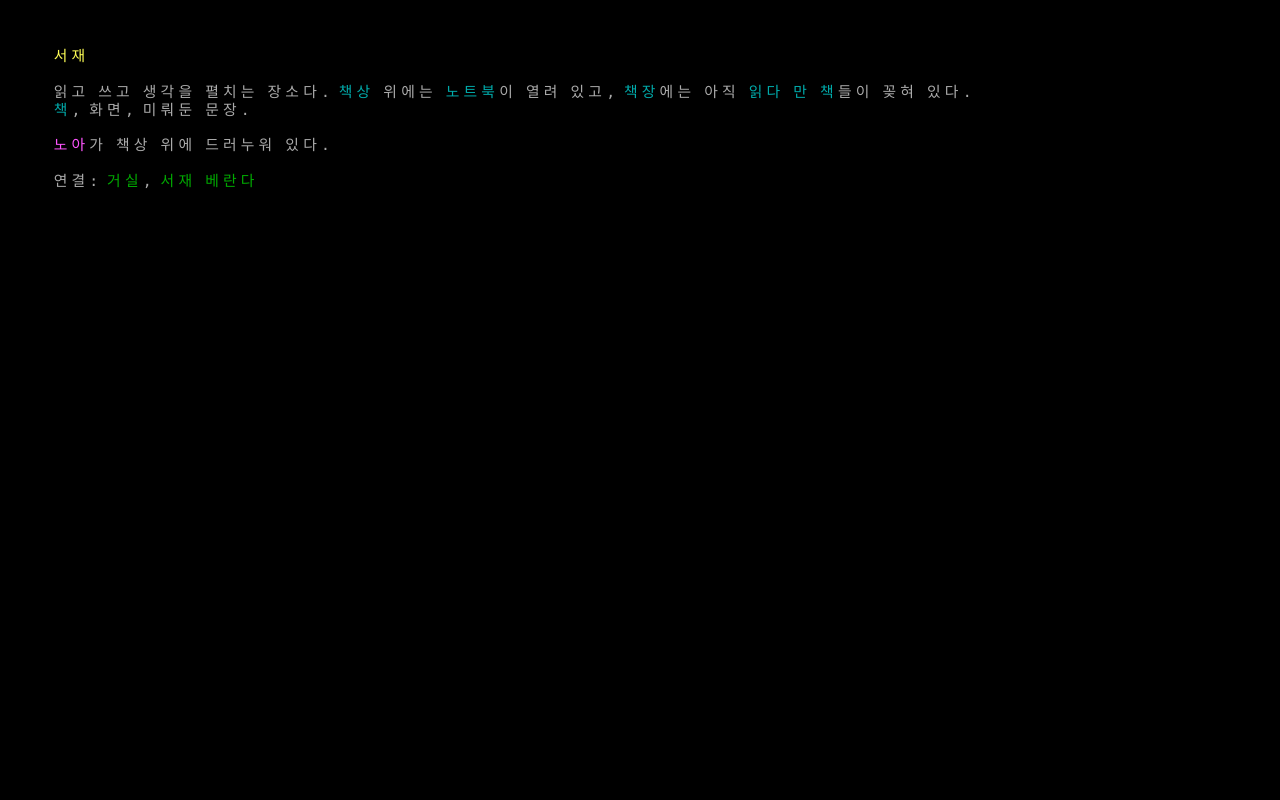
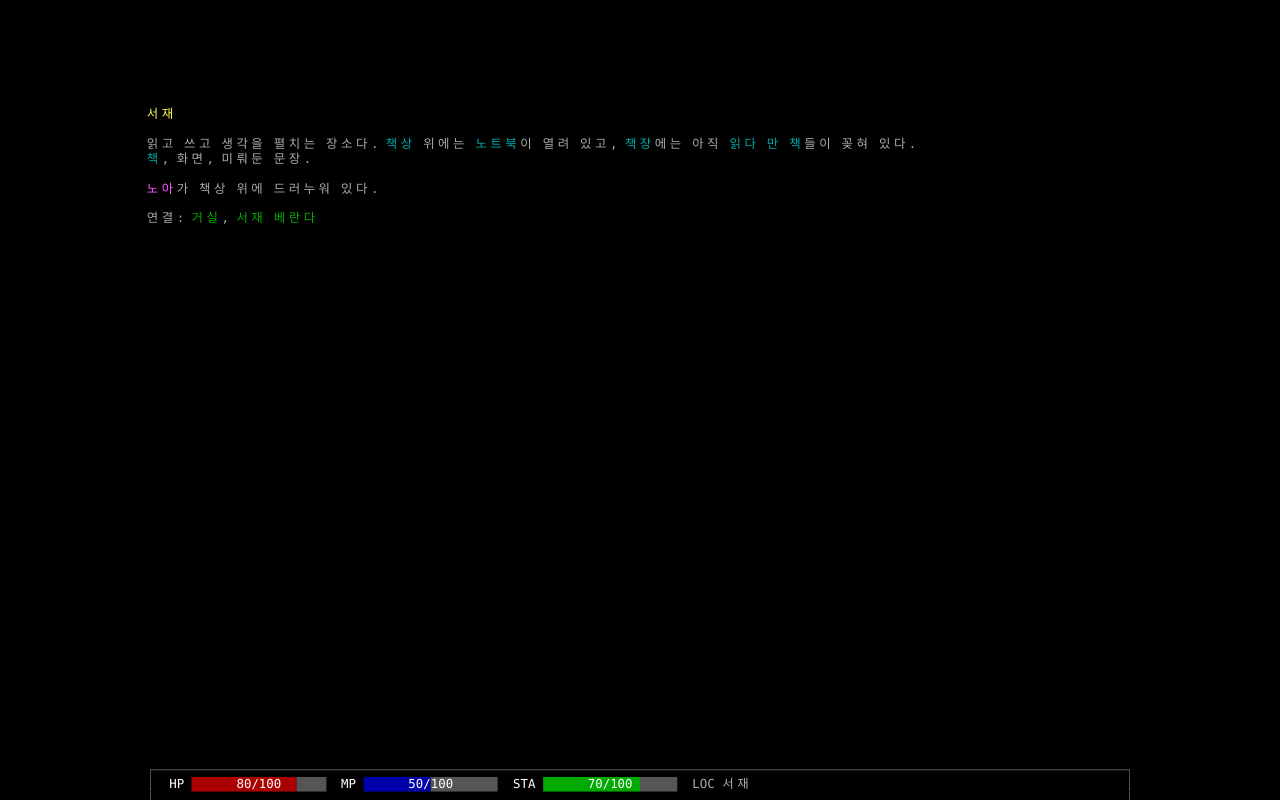
Before and after one commit to meringue5/mustafa.world, a website built with Vite: page index.html in a window 1280 px wide. Built offline with nearby package versions, Linux system fonts and the light colour scheme; a web font is replaced by a local one.

Commit message:
Stabilize terminal font loading

```diff
--- a/src/generated/world.json
+++ b/src/generated/world.json
@@ -1,6 +1,6 @@
 {
   "schemaVersion": 1,
-  "generatedAt": "2026-07-05T12:27:37.068Z",
+  "generatedAt": "2026-07-05T12:36:52.403Z",
   "startRoom": "home.study",
   "rooms": {
     "home.bedroom": {
--- a/src/main.js
+++ b/src/main.js
@@ -6,9 +6,15 @@
 const fontFamily = '"IyagiGGCHalf", ui-monospace, "SFMono-Regular", "Menlo", "Consolas", "Liberation Mono", monospace';
 const TERMINAL_COLS = 132;
 const TERMINAL_ROWS = 50;
-const TERMINAL_FRAME_WIDTH = 1220;
-const TERMINAL_FRAME_HEIGHT = 778;
+const FALLBACK_FRAME_WIDTH = 1220;
+const FALLBACK_FRAME_HEIGHT = 930;
 const STAGE_MARGIN = 32;
+const FONT_LOAD_TIMEOUT_MS = 3000;
+let terminalFrameSize = {
+  width: FALLBACK_FRAME_WIDTH,
+  height: FALLBACK_FRAME_HEIGHT
+};
+const terminalFrameElement = document.querySelector("#terminal-frame");
 
 const terminal = new Terminal({
   allowTransparency: false,
@@ -50,23 +56,77 @@
   }
 });
 
+await waitForTerminalFont();
 terminal.open(terminalElement);
 terminal.resize(TERMINAL_COLS, TERMINAL_ROWS);
 
 function updateStageScale() {
-  const widthScale = (window.innerWidth - STAGE_MARGIN) / TERMINAL_FRAME_WIDTH;
-  const heightScale = (window.innerHeight - STAGE_MARGIN) / TERMINAL_FRAME_HEIGHT;
+  const widthScale = (window.innerWidth - STAGE_MARGIN) / terminalFrameSize.width;
+  const heightScale = (window.innerHeight - STAGE_MARGIN) / terminalFrameSize.height;
   const scale = Math.min(widthScale, heightScale, 1);
   document.documentElement.style.setProperty("--terminal-scale", String(Math.max(scale, 0.45)));
 }
 
-updateStageScale();
-window.addEventListener("resize", updateStageScale);
+function syncTerminalFrame() {
+  terminal.resize(TERMINAL_COLS, TERMINAL_ROWS);
+
+  const xtermElement = terminalElement.querySelector(".xterm");
+  const screenElement = terminalElement.querySelector(".xterm-screen");
+  if (!xtermElement || !screenElement) {
+    updateStageScale();
+    return;
+  }
+
+  const xtermStyle = getComputedStyle(xtermElement);
+  const paddingX = parseFloat(xtermStyle.paddingLeft) + parseFloat(xtermStyle.paddingRight);
+  const paddingY = parseFloat(xtermStyle.paddingTop) + parseFloat(xtermStyle.paddingBottom);
+  const width = Math.ceil(screenElement.offsetWidth + paddingX);
+  const height = Math.ceil(screenElement.offsetHeight + paddingY);
+
+  if (width > 0 && height > 0) {
+    terminalFrameSize = { width, height };
+    document.documentElement.style.setProperty("--terminal-frame-width", `${width}px`);
+    document.documentElement.style.setProperty("--terminal-frame-height", `${height}px`);
+  }
+
+  updateStageScale();
+  terminal.refresh(0, terminal.rows - 1);
+}
+
+function scheduleTerminalFrameSync({ reveal = false } = {}) {
+  requestAnimationFrame(() => {
+    syncTerminalFrame();
+    requestAnimationFrame(() => {
+      syncTerminalFrame();
+      if (reveal) terminalFrameElement?.classList.add("is-ready");
+    });
+  });
+}
+
+scheduleTerminalFrameSync({ reveal: true });
+window.addEventListener("resize", () => {
+  updateStageScale();
+  requestAnimationFrame(syncTerminalFrame);
+});
 
 document.fonts?.ready.then(() => {
-  terminal.resize(TERMINAL_COLS, TERMINAL_ROWS);
-  updateStageScale();
-  terminal.refresh(0, terminal.rows - 1);
+  scheduleTerminalFrameSync();
 });
 
 startWorld(terminal);
+
+async function waitForTerminalFont() {
+  if (!document.fonts?.load) return;
+
+  try {
+    await Promise.race([
+      Promise.all([
+        document.fonts.load('15px "IyagiGGCHalf"'),
+        document.fonts.ready
+      ]),
+      new Promise((resolve) => setTimeout(resolve, FONT_LOAD_TIMEOUT_MS))
+    ]);
+  } catch {
+    // If the webfont fails, keep the app usable with the fallback monospace stack.
+  }
+}
--- a/styles.css
+++ b/styles.css
@@ -3,7 +3,7 @@
   src: url("https://cdn.jsdelivr.net/gh/JuwanPark/IyagiGGC@latest/IyagiGGCHalf.woff") format("woff");
   font-weight: normal;
   font-style: normal;
-  font-display: swap;
+  font-display: block;
 }
 
 :root {
@@ -11,6 +11,8 @@
   --terminal-rows: 50;
   --terminal-cell-width: 9px;
   --terminal-cell-height: 15px;
+  --terminal-frame-width: 1220px;
+  --terminal-frame-height: 930px;
   --terminal-padding-x: 16px;
   --terminal-padding-y: 14px;
   --terminal-scale: 1;
@@ -45,12 +47,17 @@
 }
 
 #terminal-frame {
-  width: calc(var(--terminal-cols) * var(--terminal-cell-width) + var(--terminal-padding-x) * 2);
-  height: calc(var(--terminal-rows) * var(--terminal-cell-height) + var(--terminal-padding-y) * 2);
+  width: var(--terminal-frame-width);
+  height: var(--terminal-frame-height);
   overflow: hidden;
   background: #000000;
+  opacity: 0;
   transform: scale(var(--terminal-scale));
   transform-origin: center;
+}
+
+#terminal-frame.is-ready {
+  opacity: 1;
 }
 
 #terminal {
```
